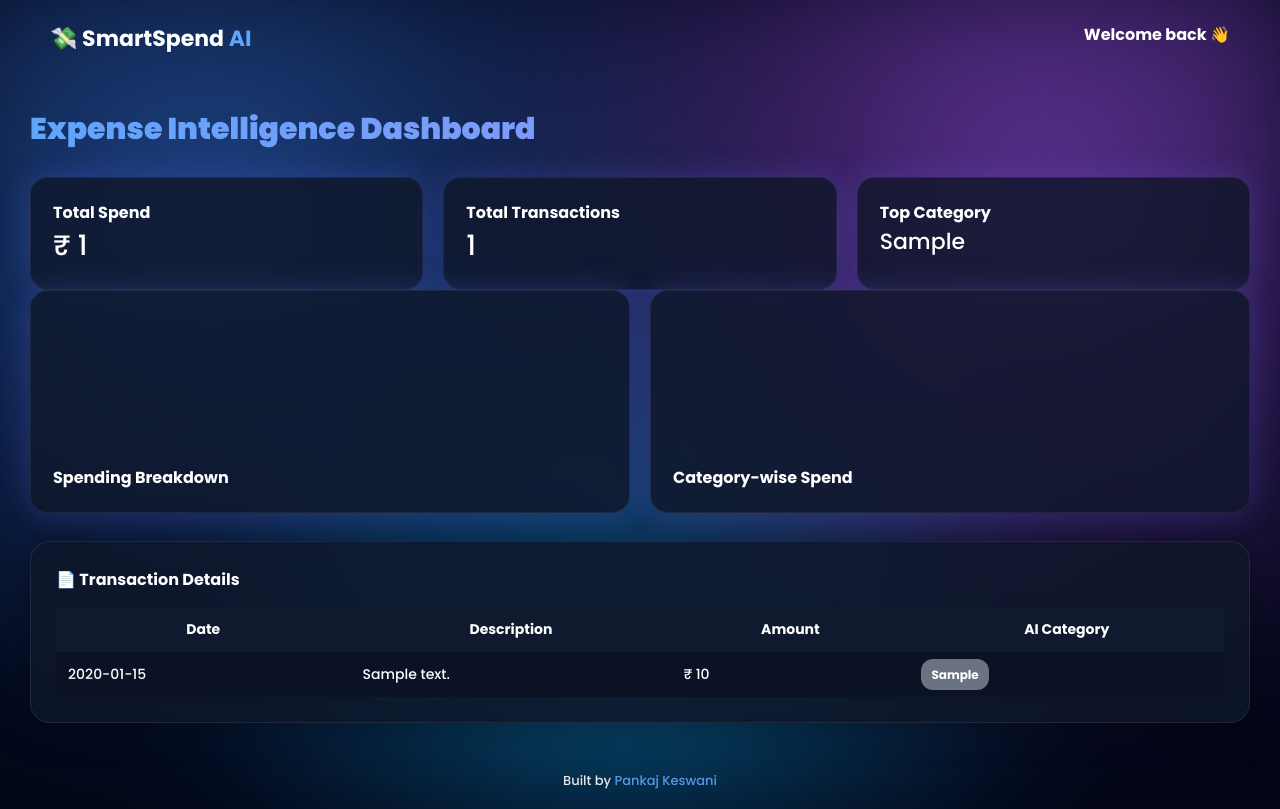
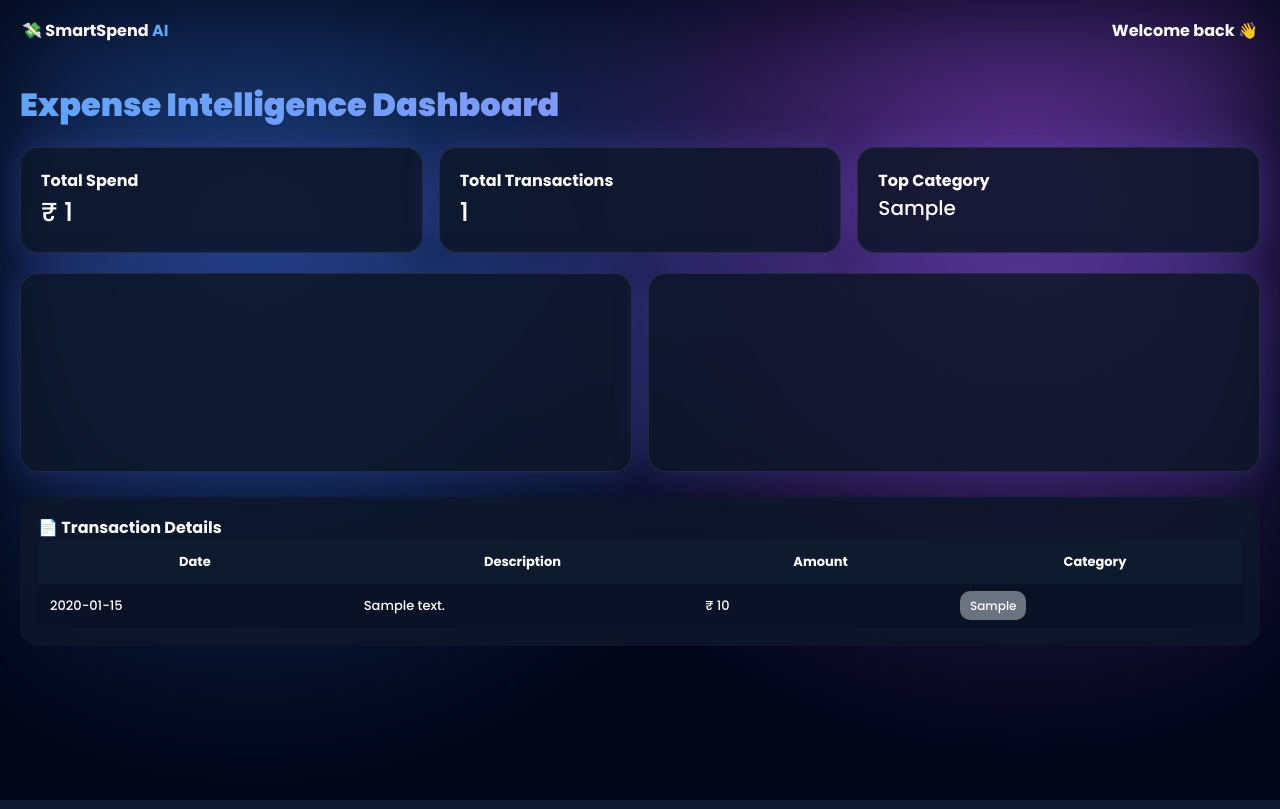
Before and after one commit to Pankaj-keswani/SmartSpendAI, a Flask app: template templates/dashboard.html in a window 1280 px wide. Run offline with Flask 3, Linux system fonts and the light colour scheme; the template is opened without the code that fills it: most values are stand-ins (such as "Sample title", 1, 10 or a date in 2020); a map, chart or similar area stays blank.

Commit message:
Update dashboard.html

```diff
--- a/templates/dashboard.html
+++ b/templates/dashboard.html
@@ -1,56 +1,47 @@
 <!DOCTYPE html>
 <html>
 <head>
+<meta charset="UTF-8">
+<meta name="viewport" content="width=device-width, initial-scale=1.0">
 <title>SmartSpend Dashboard</title>
 
 <link href="https://fonts.googleapis.com/css2?family=Poppins:wght@300;500;700;900&display=swap" rel="stylesheet">
-
 <script src="https://cdn.jsdelivr.net/npm/chart.js"></script>
 
 <style>
-
 *{margin:0;padding:0;box-sizing:border-box}
-
 body{
  background:#020617;
  color:white;
  font-family:'Poppins',sans-serif;
 }
 
-/* ===== Gradient Ambient Background ===== */
+/* Background */
 .bg{
-  position:fixed;
-  inset:0;
+ position:fixed;inset:0;
  background:
-     radial-gradient(circle at 20% 30%, rgba(59,130,246,.5), transparent 45%),
-     radial-gradient(circle at 80% 25%, rgba(168,85,247,.55), transparent 45%),
-     radial-gradient(circle at 50% 80%, rgba(14,165,233,.45), transparent 45%);
+ radial-gradient(circle at 20% 30%, rgba(59,130,246,.45), transparent 45%),
+ radial-gradient(circle at 80% 25%, rgba(168,85,247,.55), transparent 45%);
  filter:blur(55px);
-  animation:flow 16s infinite alternate ease-in-out;
  z-index:-2;
 }
-@keyframes flow{
-  to{transform:scale(1.25) translate(-40px,-25px)}
-}
 
-/* ===== NAVBAR ===== */
+/* Navbar */
 nav{
  display:flex;
  justify-content:space-between;
-  padding:22px 50px;
+ padding:18px 22px;
  font-weight:600;
 }
-.logo{font-size:22px}
-.tag{color:#60a5fa}
 
-/* ===== PAGE CONTAINER ===== */
-.container{ padding:30px; }
+/* Container */
+.container{padding:20px}
 
 /* Title */
 .title{
-    font-size:30px;
+ font-size:clamp(22px,5vw,32px);
  font-weight:900;
-    margin-bottom:25px;
+ margin-bottom:18px;
  background:linear-gradient(90deg,#60a5fa,#a78bfa);
  -webkit-background-clip:text;
  color:transparent;
@@ -58,221 +49,114 @@ nav{
 
 /* Cards */
 .cards{
-    display:flex;
-    gap:20px;
-    flex-wrap:wrap;
+ display:grid;
+ grid-template-columns:repeat(auto-fit,minmax(220px,1fr));
+ gap:16px;
 }
-
 .card{
-    background:rgba(15,23,42,.8);
-    border:1px solid rgba(255,255,255,.06);
-    padding:22px;
+ background:rgba(15,23,42,.85);
+ padding:20px;
  border-radius:18px;
-    min-width:260px;
-    flex:1;
-    box-shadow:0 0 30px rgba(99,102,241,.25);
-    backdrop-filter:blur(18px);
-    transition:.25s;
-}
-.card:hover{
-    transform:translateY(-4px);
-    box-shadow:0 0 45px rgba(129,140,248,.35);
-}
-
-/* Big Section */
-.big-card{
-    margin-top:28px;
-    background:rgba(15,23,42,.85);
-    border-radius:20px;
-    padding:25px;
  border:1px solid rgba(255,255,255,.08);
-    box-shadow:0 0 40px rgba(0,0,0,.35);
+ box-shadow:0 0 35px rgba(99,102,241,.25);
 }
 
 /* Table */
+.big-card{
+ margin-top:25px;
+ background:rgba(15,23,42,.85);
+ border-radius:18px;
+ padding:18px;
+ overflow-x:auto;
+}
 table{
  width:100%;
  border-collapse:collapse;
-  margin-top:15px;
+ min-width:620px;
 }
 th,td{
  padding:12px;
-   font-size:14px;
+ font-size:13px;
 }
-th{
-   background:#0f1a2f;
-}
+th{background:#0f1a2f}
 tr:nth-child(even){background:#0b1225}
 tr:nth-child(odd){background:#070d1d}
 
-/* Category Pills */
+/* Chips */
 .chip{
- padding:7px 10px;
- border-radius:12px;
+ padding:6px 10px;
+ border-radius:10px;
  font-size:12px;
- font-weight:600;
- color:white;
 }
 .shopping{background:#2563EB}
 .food{background:#16A34A}
 .transfer{background:#7C3AED}
 .bills{background:#DC2626}
-.wallet{background:#EA580C}
 .others{background:#6B7280}
-
-/* Charts smooth edges */
-canvas{padding:10px}
-
-/* Footer */
-footer{
- text-align:center;
- padding:18px;
- opacity:.9;
- font-size:13px;
-}
-.highlight{color:#60a5fa}
-
 </style>
 </head>
 
 <body>
-
 <div class="bg"></div>
 
 <nav>
-  <div class="logo">
-  💸 SmartSpend <span class="tag">AI</span>
-  </div>
-
+ <div>💸 SmartSpend <span style="color:#60a5fa">AI</span></div>
  <div>Welcome back 👋</div>
 </nav>
 
 <div class="container">
-
 <div class="title">Expense Intelligence Dashboard</div>
 
-<!-- Summary Cards -->
 <div class="cards">
-
-  <div class="card">
-    <b>Total Spend</b><br>
-    <span style="font-size:28px;">₹ {{ total_spend }}</span>
+ <div class="card"><b>Total Spend</b><br><span style="font-size:26px;">₹ {{ total_spend }}</span></div>
+ <div class="card"><b>Total Transactions</b><br><span style="font-size:26px;">{{ total_transactions }}</span></div>
+ <div class="card"><b>Top Category</b><br><span style="font-size:20px;">{{ top_category }}</span></div>
 </div>
 
-  <div class="card">
-    <b>Total Transactions</b><br>
-    <span style="font-size:28px;">{{ total_transactions }}</span>
+<div class="cards" style="margin-top:20px">
+ <div class="card"><canvas id="pieChart"></canvas></div>
+ <div class="card"><canvas id="barChart"></canvas></div>
 </div>
 
-  <div class="card">
-    <b>Top Category</b><br>
-    <span style="font-size:22px;">{{ top_category }}</span>
-  </div>
-
-</div>
-
-<!-- Charts -->
-<div class="cards">
-
-  <div class="card">
-    <b>Spending Breakdown</b>
-    <canvas id="pieChart"></canvas>
-  </div>
-
-  <div class="card">
-    <b>Category-wise Spend</b>
-    <canvas id="barChart"></canvas>
-  </div>
-
-</div>
-
-<!-- Table -->
 <div class="big-card">
 <b>📄 Transaction Details</b>
 
 <table>
-<tr>
-<th>Date</th>
-<th>Description</th>
-<th>Amount</th>
-<th>AI Category</th>
-</tr>
-
+<tr><th>Date</th><th>Description</th><th>Amount</th><th>Category</th></tr>
 {% for t in rows %}
 <tr>
 <td>{{ t['Transaction Date'] }}</td>
 <td>{{ t['Description/Narration'] }}</td>
 <td>₹ {{ t['Amount'] }}</td>
-
 <td>
 <span class="chip
 {% if t['AI Category']=="Shopping" %}shopping
 {% elif t['AI Category']=="Food" %}food
 {% elif t['AI Category']=="Money Transfer" %}transfer
 {% elif t['AI Category']=="Bills" %}bills
-{% elif t['AI Category']=="Wallet" %}wallet
 {% else %}others{% endif %}
-">
-{{ t['AI Category'] }}
-</span>
+">{{ t['AI Category'] }}</span>
 </td>
 </tr>
 {% endfor %}
 </table>
-
 </div>
 </div>
 
-
-<footer>
- Built by <span class="highlight">Pankaj Keswani</span>
-</footer>
-
-
 <script>
-
-var labels = [
-{% for c in category_summary %}
-"{{ c[0] }}",
-{% endfor %}
-];
-
-var values = [
-{% for c in category_summary %}
-{{ c[1] }},
-{% endfor %}
-];
-
+const labels = [{% for c in category_summary %}"{{ c[0] }}",{% endfor %}];
+const values = [{% for c in category_summary %}{{ c[1] }},{% endfor %}];
 
 new Chart(pieChart,{
  type:"pie",
- data:{
-  labels:labels,
-  datasets:[{
-   data:values,
-   backgroundColor:[
-    "#60a5fa","#a78bfa","#34d399","#fca5a5","#fbbf24","#9ca3af"
-   ]
-  }]
- }
+ data:{labels,datasets:[{data:values,backgroundColor:["#60a5fa","#a78bfa","#34d399","#fca5a5","#9ca3af"]}]}
 });
-
 
 new Chart(barChart,{
  type:"bar",
- data:{
-  labels:labels,
-  datasets:[{
-   data:values,
-   backgroundColor:"#38BDF8"
-  }]
- },
- options:{
-  plugins:{legend:{display:false}},
-  scales:{y:{grid:{color:"#111"}}}
- }
+ data:{labels,datasets:[{data:values,backgroundColor:"#38BDF8"}]},
+ options:{plugins:{legend:{display:false}}}
 });
-
 </script>
 
 </body>
```
Lines whose indentation alone changed are shown as unchanged.
